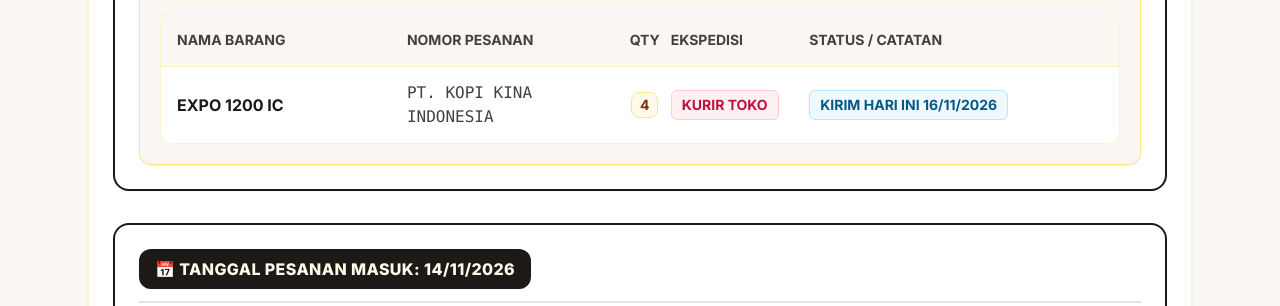
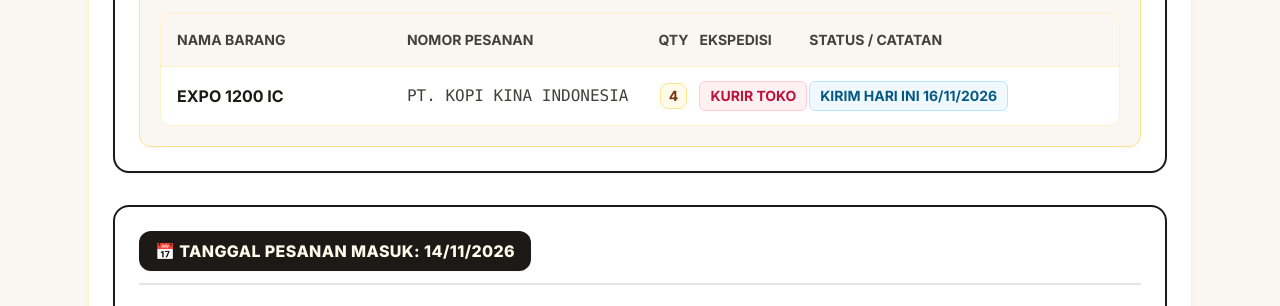
Before and after one commit to putradwi-dev/dashboardmonitoringpengiriman, a plain HTML site: page index.html in a window 1280 px wide. Shown: the part 607-913 px from the top of the page. Drawn offline with nearby package versions, Linux system fonts and the light colour scheme.

Commit message:
Update index.html

```diff
--- a/index.html
+++ b/index.html
@@ -324,9 +324,9 @@
                     tableRows += `
                         <tr class="item-row hover:bg-sky-100 transition-colors cursor-pointer bg-white" data-kayu="${isKayu}" data-terlambat="${isTerlambat}" data-batal="${isBatal}" data-search="${searchStr}">
                             <td class="py-3.5 px-4 font-bold text-stone-900 text-base w-[24%]">${item.nama}</td>
-                            <td class="py-3.5 px-4 font-mono text-sm sm:text-base text-stone-700 w-[26%]">${item.no_pesanan}</td>
+                            <td class="py-3.5 px-4 font-mono text-sm sm:text-base text-stone-700 w-[24%]">${item.no_pesanan}</td>
                             <td class="py-3.5 px-2 text-center w-[5%]" style="padding-left: 2px; padding-right: 2px;"><span class="bg-amber-50 px-2 py-0.5 rounded-lg font-bold text-amber-900 text-sm inline-block border border-amber-200">${itemQty}</span></td>
-                            <td class="py-3.5 px-2 w-[11%]" style="padding-left: 2px; padding-right: 2px;">${badgeEkspedisi}</td>
+                            <td class="py-3.5 px-2 w-[13%]" style="padding-left: 2px; padding-right: 2px;">${badgeEkspedisi}</td>
                             <td class="py-3.5 px-4 w-[34%]"><div class="flex flex-wrap gap-1.5 items-center">${statusBadgesHtml}</div></td>
                         </tr>
                     `;
@@ -375,9 +375,9 @@
                             <thead class="bg-[#faf7f2] text-stone-700 font-bold border-b border-amber-100 uppercase text-sm">
                                 <tr>
                                     <th class="py-4 px-4 w-[24%]">Nama Barang</th>
-                                    <th class="py-4 px-4 w-[24%]">Nomor Pesanan</th>
+                                    <th class="py-4 px-4 w-[27%]">Nomor Pesanan</th>
                                     <th class="py-4 px-2 text-center w-[5%]" style="padding-left: 2px; padding-right: 2px;">QTY</th>
-                                    <th class="py-4 px-2 w-[13%]" style="padding-left: 2px; padding-right: 2px;">Ekspedisi</th>
+                                    <th class="py-4 px-2 w-[10%]" style="padding-left: 2px; padding-right: 2px;">Ekspedisi</th>
                                     <th class="py-4 px-4 w-[34%]">Status / Catatan</th>
                                 </tr>
                             </thead>
```
